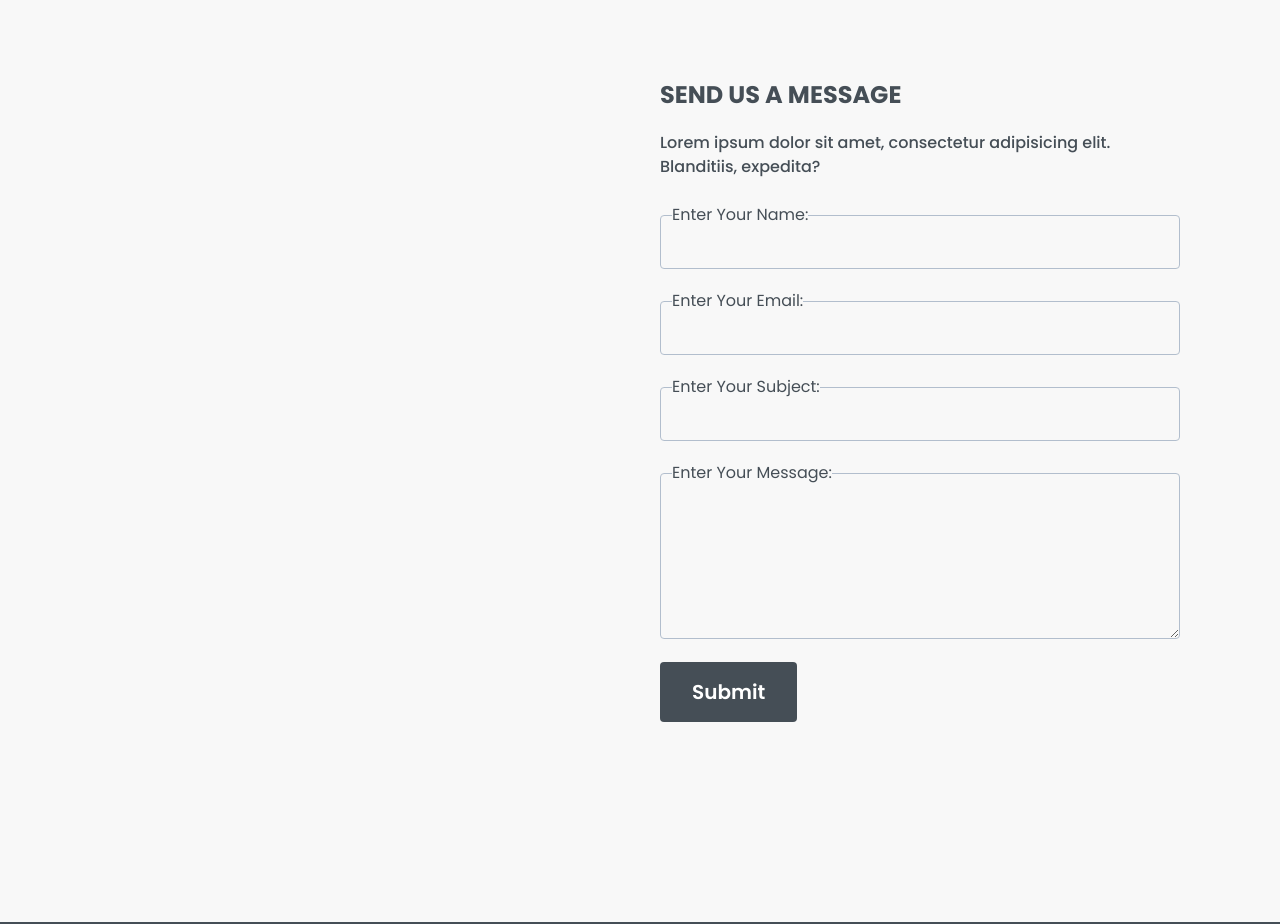
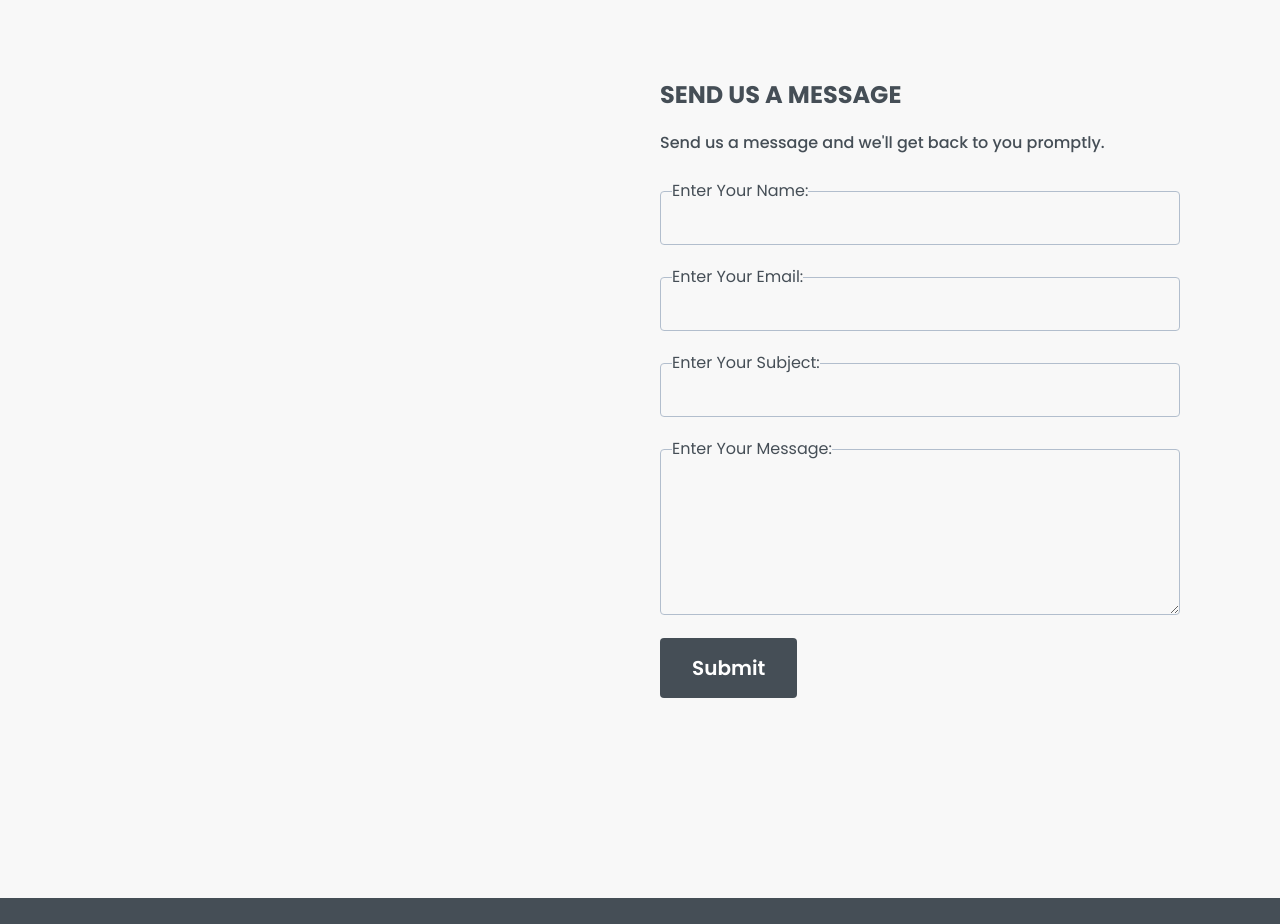
Before and after one commit to liquidmonks/react-portfolio, a React (Create React App) app: page / in a window 1280 px wide. Shown: the part 4380-5304 px from the top of the page. Built offline with nearby package versions, Linux system fonts and the light colour scheme.

Commit message:
src/components/home/Contact.jsx includes a more descriptive message in the contact field.

```diff
--- a/src/components/home/Contact.jsx
+++ b/src/components/home/Contact.jsx
@@ -62,7 +62,7 @@ export default function Contact() {
         </div>
         <div className="w-full mb-10">
           <h2 className="text-2xl font-bold">SEND US A MESSAGE</h2>
-          <p className="my-5 font-medium text-normal">Lorem ipsum dolor sit amet, consectetur adipisicing elit. Blanditiis, expedita?</p>
+          <p className="my-5 font-medium text-normal">Send us a message and we'll get back to you promptly.</p>
           <Formik initialValues={initialValues} validationSchema={ContactSchema} onSubmit={handleSubmit}>
             {({ errors, touched }) => (
               <Form>
```
